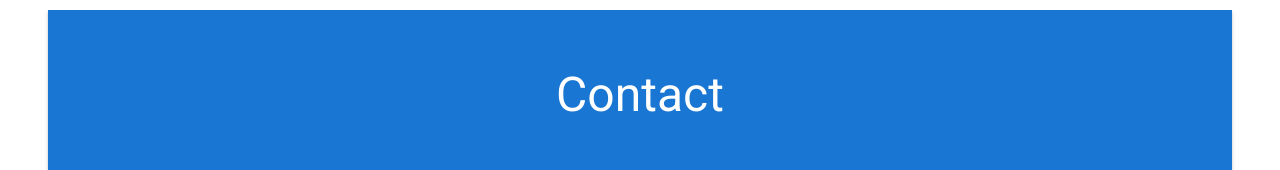
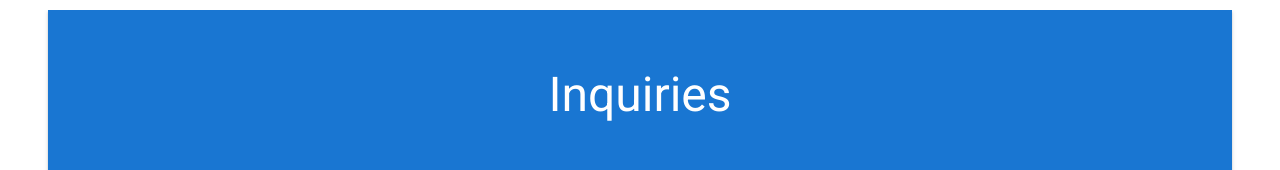
Before and after one commit to wesamjabali/PersonalSite, a Vue app: page / in a window 1280 px wide. Both pictures are taken after a click on the tab "CONTACT". Shown: the part 160-330 px from the top of the page. Built offline with nearby package versions, Linux system fonts and the light colour scheme.

Commit message:
inquiries

```diff
--- a/src/views/Contact.vue
+++ b/src/views/Contact.vue
@@ -11,7 +11,7 @@
         height="170px"
       >
         <div class="text-h3 mx-2">
-          Contact
+          Inquiries
         </div>
       </v-card>
       <v-col>
```
